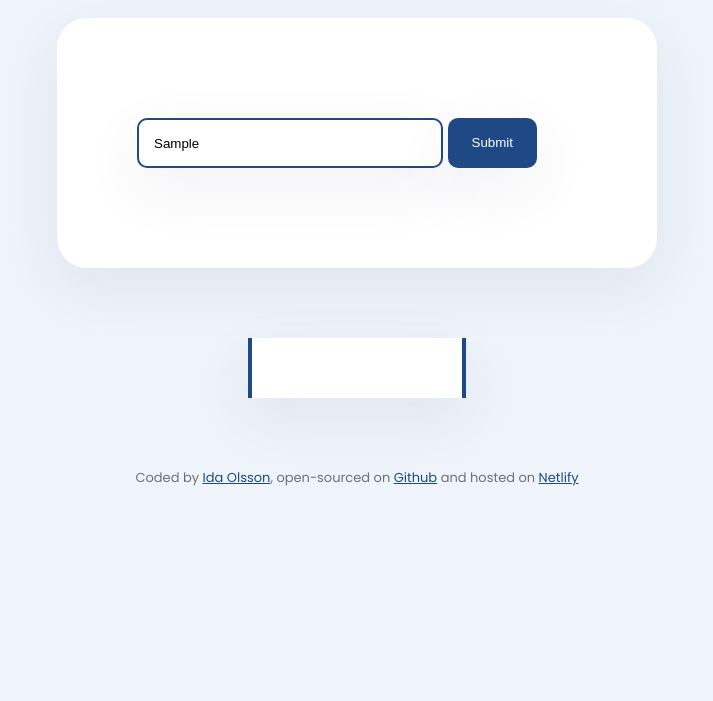
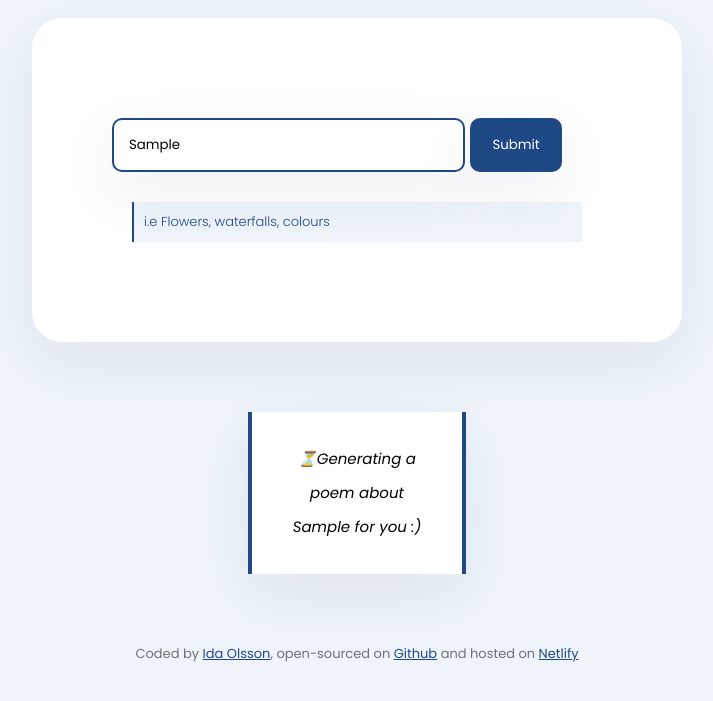
Before and after one commit to olssonss/ai-poems-generator, a plain HTML site: page index.html in a window 1280 px wide. Both pictures are taken after typing "Sample" into the empty fields and a click on the input 775 px from the left and 294 px from the top of the page. Shown: the part 151-852 px from the top of the page, without its empty margins (283-996 px from the left). Before the commit the page ends 800 px from the top, so only its background shows below. Drawn offline with nearby package versions, Linux system fonts and the light colour scheme; no server answers; a web font is replaced by a local one.

Commit message:
user experience completed

```diff
--- a/index.html
+++ b/index.html
@@ -20,10 +20,11 @@
         <h1>AI <span class="poem">Landscape Poem</span> Generator</h1>
       </header>
       <main>
+        <div class="form-container">
           <form id="poem-generator-form">
             <input
               type="text"
-            placeholder="Enter topic of poem"
+              placeholder="Enter the topic of your nature poem"
               autofocus
               required
               class="poem-write"
@@ -31,8 +32,9 @@
             />
             <input type="submit" class="submit-button" />
           </form>
-
-        <div class="poem-display" id="poem-display"></div>
+          <div class="hint">i.e Flowers, waterfalls, colours</div>
+        </div>
+        <div class="poem-display hidden" id="poem-display"></div>
       </main>
       <div>
         <footer>
--- a/src/index.js
+++ b/src/index.js
@@ -2,7 +2,7 @@ function displayPoem(response) {
   new Typewriter("#poem-display", {
     strings: response.data.answer,
     autoStart: true,
-    delay: 2,
+    delay: 50,
     cursor: "",
   });
 }
@@ -17,6 +17,10 @@ function generatePoem(event) {
   let prompt = `user-instruction: Write a landscape poem about ${poemInstructions.value}`;
   let apiUrl = `https://api.shecodes.io/ai/v1/generate?prompt=${prompt}&context=${context}&key=${apiKey}`;
 
+  let poemElement = document.querySelector("#poem-display");
+  poemElement.classList.remove("hidden");
+  poemElement.innerHTML = `<div class="generate">⏳Generating a poem about ${poemInstructions.value} for you :)</div>`;
+
   axios.get(apiUrl).then(displayPoem);
 }
 
--- a/src/style.css
+++ b/src/style.css
@@ -1,5 +1,4 @@
 body {
-  text-align: center;
   background-color: #eef4fa;
   font-family: "Poppins", sans-serif;
 
@@ -9,29 +8,45 @@ body {
 h1 {
   font-weight: 700;
   line-height: 1.5;
+  text-align: center;
 }
 form {
-  border-radius: 30px;
-  box-shadow: 0px 20px 60px rgba(65, 50, 100, 0.08);
-  padding: 100px;
-  max-width: 400px;
-  display: block;
-  margin: 0 auto;
   display: flex;
-  background-color: #fff;
 }
 form input {
   padding: 15px;
+  font-family: "Poppins", sans-serif;
 
+  font-style: normal;
   position: relative;
   left: -20px;
   box-shadow: 0px 20px 60px rgba(65, 50, 100, 0.08);
   border: 2px solid rgb(30, 73, 133);
   border-radius: 10px;
 }
+.form-container {
+  border-radius: 30px;
+  box-shadow: 0px 20px 60px rgba(65, 50, 100, 0.08);
+  padding: 100px;
+  max-width: 450px;
+  display: block;
+  margin: 0 auto;
+  background-color: #fff;
+}
+.hint {
+  font-size: 13px;
+  color: rgb(30, 73, 133);
+  font-weight: 300;
+  margin-top: 30px;
+  border-left: 2px solid rgb(30, 73, 133);
+  padding: 10px;
+  background-color: #eef4fa;
+}
 footer {
   color: #707072;
   font-size: 13px;
+  text-align: center;
+  margin: 40px;
 }
 a {
   color: rgb(30, 73, 133);
@@ -57,6 +72,8 @@ a {
   margin: 100px;
 }
 .poem-display {
+  font-style: italic;
+  text-align: center;
   display: block;
   margin: 70px auto;
   max-width: 150px;
@@ -68,3 +85,20 @@ a {
   border-left: 4px solid rgb(30, 73, 133);
   box-shadow: 0px 20px 60px rgba(65, 50, 100, 0.08);
 }
+.hidden {
+  display: none;
+}
+.generate {
+  animation: blink-animation 0.5s steps(5, start) infinite;
+}
+
+@keyframes blink-animation {
+  to {
+    visibility: hidden;
+  }
+}
+@-webkit-keyframes blink-animation {
+  to {
+    visibility: hidden;
+  }
+}
```
Lines whose indentation alone changed are shown as unchanged.
